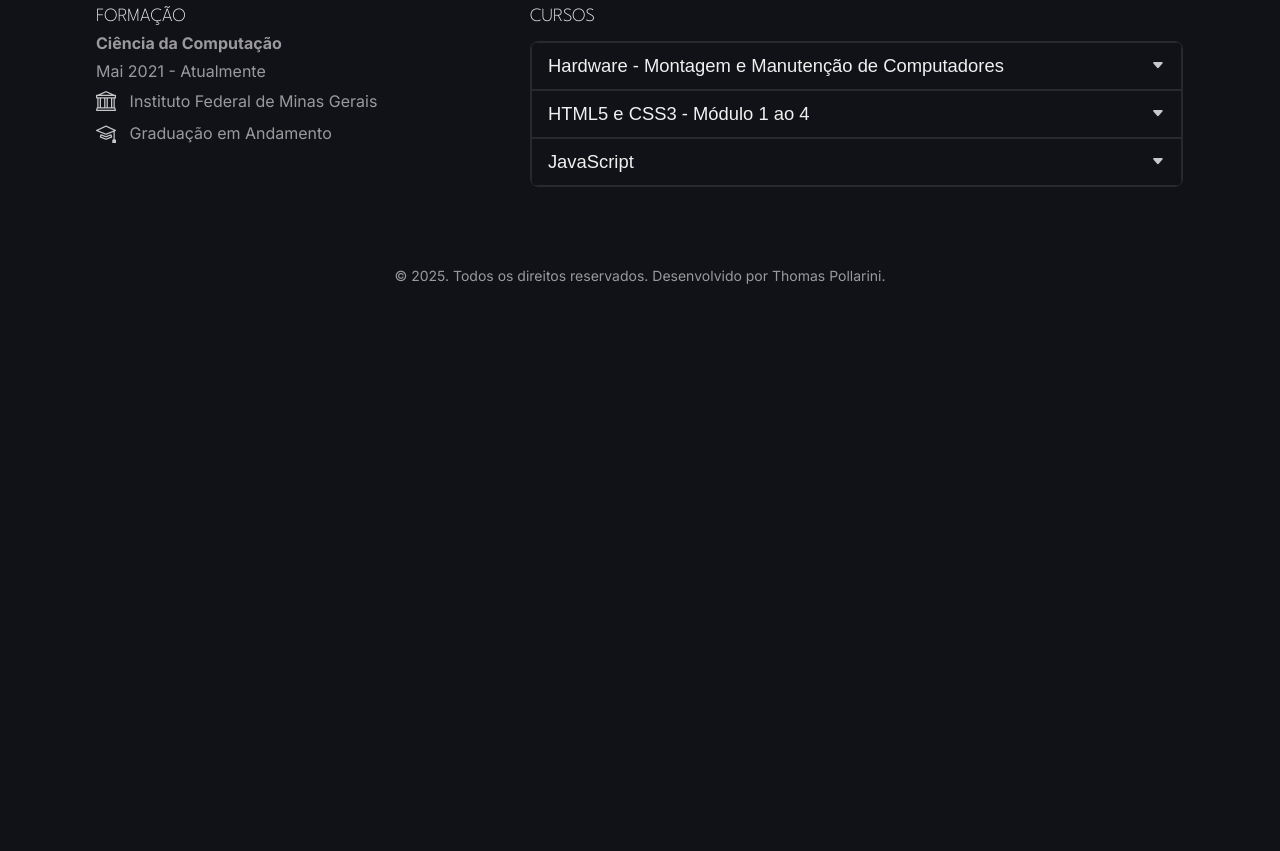
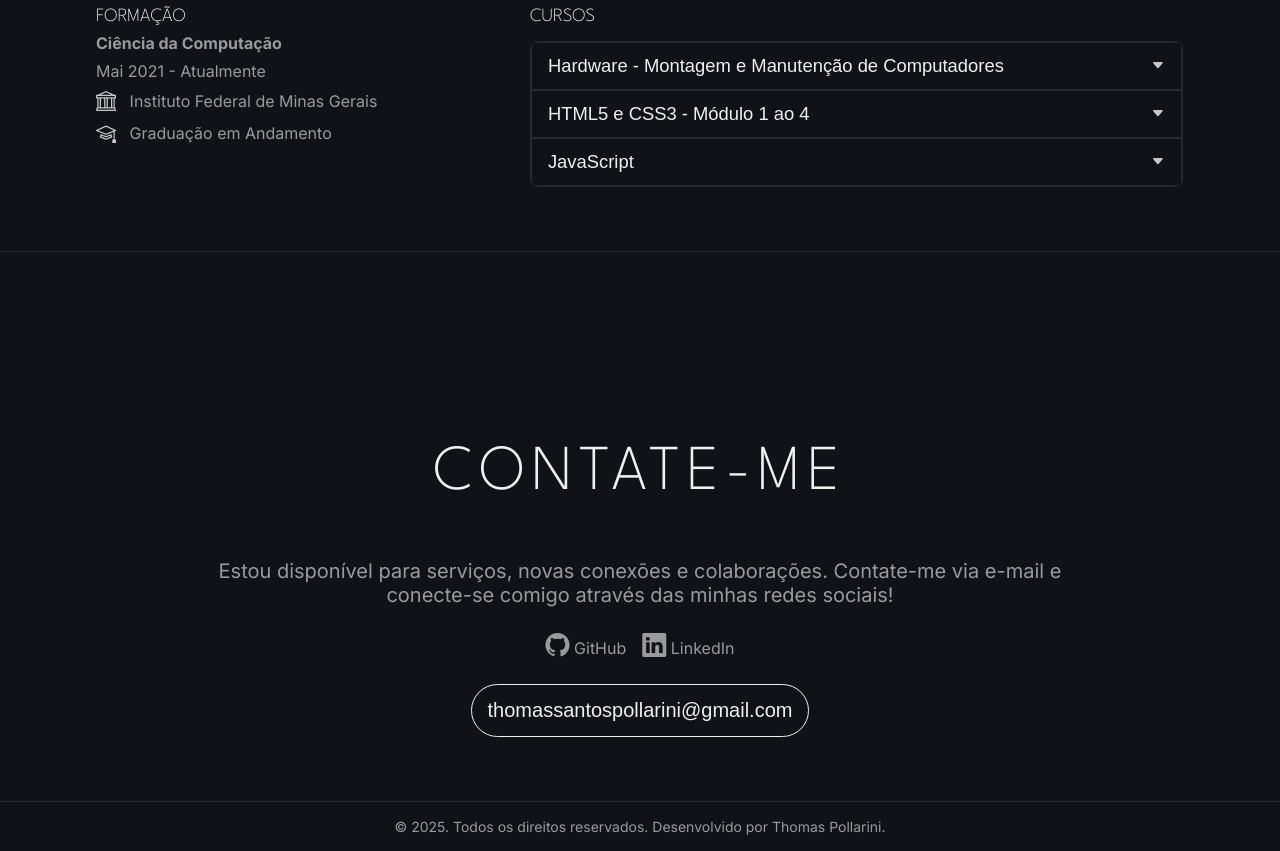
Before and after one commit to thomaspollarini/thomaspollarini.github.io, a plain HTML site: page index.html in a window 1280 px wide. Shown: the part 3715-4566 px from the top of the page. Before the commit the page ends 4015 px from the top, so only its background shows below. Drawn offline with nearby package versions, Linux system fonts and the light colour scheme.

Commit message:
feat: add contact section

```diff
--- a/assets/css/style.css
+++ b/assets/css/style.css
@@ -158,6 +158,10 @@ p {
   font-weight: 600;
 }
 
+.menu--mobile .menu__link.active {
+  border-top: 1px solid var(--primary-color);
+}
+
 .menu__icon,
 .menu__text {
   color: var(--text-color);
@@ -180,7 +184,7 @@ p {
   gap: 1rem;
 }
 
-.main, .projects, .about {
+.main, .projects, .about, .contact {
   padding: 2.5rem 1rem;
 }
 
@@ -458,6 +462,28 @@ p {
   transition: ease-in-out 0.3s;
 }
 
+.contact {
+  display: flex;
+  flex-direction: column;
+  justify-content: center;
+  align-items: center;
+  gap: 1.5rem;
+  border-top: 1px solid var(--primary-border-color);
+  border-bottom: 1px solid var(--primary-border-color);
+}
+
+.contact p {
+  text-align: center;
+}
+
+.contact .btn {
+  width: auto;
+}
+
+.contact .email {
+  text-transform: lowercase;
+}
+
 footer {
   margin-bottom: 5rem;
 }
@@ -502,7 +528,7 @@ footer p {
     font-size: 0.875rem;
   }
 
-  .main, .projects , .about {
+  .main, .projects , .about, .contact {
     padding: 8rem 6rem 4rem;
   }
 
@@ -514,6 +540,13 @@ footer p {
   .skills {
     padding: 6.25rem 6rem 2rem;
     margin-top: -2.5rem;
+  }
+
+  .contact {
+    padding: 6rem;
+  }
+  .contact p {
+    width: 80%;
   }
 
   footer {
@@ -562,7 +595,7 @@ footer p {
     font-size: 4rem;
   }
 
-  .main, .projects, .about {
+  .main, .projects, .about, .contact {
     padding: 12rem 6rem 4rem;
   }
 
@@ -634,7 +667,7 @@ footer p {
     font-size: 1rem;
   }
 
-  .main, .projects, .about {
+  .main, .projects, .about, .contact {
     padding: 10rem 15rem 6.25rem;
   }
 
--- a/assets/js/scripts.js
+++ b/assets/js/scripts.js
@@ -9,6 +9,11 @@ function changeToggleIcon(toggleButton) {
   toggleButton.classList.toggle('bi-sun');
 }
 
+function changeActiveMenuLink(activeLink, menuLinks) {
+  menuLinks.forEach(link => link.classList.remove('active'));
+  activeLink.classList.add('active');
+}
+
 const themeToggleButton = document.querySelector('#toggleTheme');
 themeToggleButton.addEventListener('click', () => {
   toggleTheme();
@@ -17,3 +22,6 @@ themeToggleButton.addEventListener('click', () => {
 
 const accordionItems = document.querySelectorAll('.accordion__item');
 accordionItems.forEach(item => item.addEventListener('click', () => item.classList.toggle('active')));
+
+const menuLinks = document.querySelectorAll('nav .menu__link');
+menuLinks.forEach(link => link.addEventListener('click', () => changeActiveMenuLink(link, menuLinks)));
--- a/index.html
+++ b/index.html
@@ -516,6 +516,32 @@
       </div>
     </section>
 
+    <section id="contato" class="contact">
+      <h2>Contate-me</h2>
+      <p>Estou disponível para serviços, novas conexões e colaborações. Contate-me via e-mail e conecte-se comigo através das minhas redes sociais!</p>
+
+      <ul class="menu menu--social">
+        <li>
+          <a class="menu__link" href="https://www.github.com/thomaspollarini" target="_blank">
+            <i class="menu__icon bi bi-github"></i>
+            <span>GitHub</span>
+          </a>
+        </li>
+        <li>
+          <a class="menu__link" href="https://www.linkedin.com/in/thomaspollarini" target="_blank">
+            <i class="menu__icon bi bi-linkedin"></i>
+            <span>LinkedIn</span>
+          </a>
+        </li>
+      </ul>
+
+      <a href="mailto:thomassantospollarini@gmail.com" target="_blank">
+        <button class="btn btn--primary">
+          <span class="email">thomassantospollarini@gmail.com</span>
+        </button>
+      </a>
+    </section>
+
     <footer>
       <p>
         &copy; 2025. Todos os direitos reservados. Desenvolvido por
```
